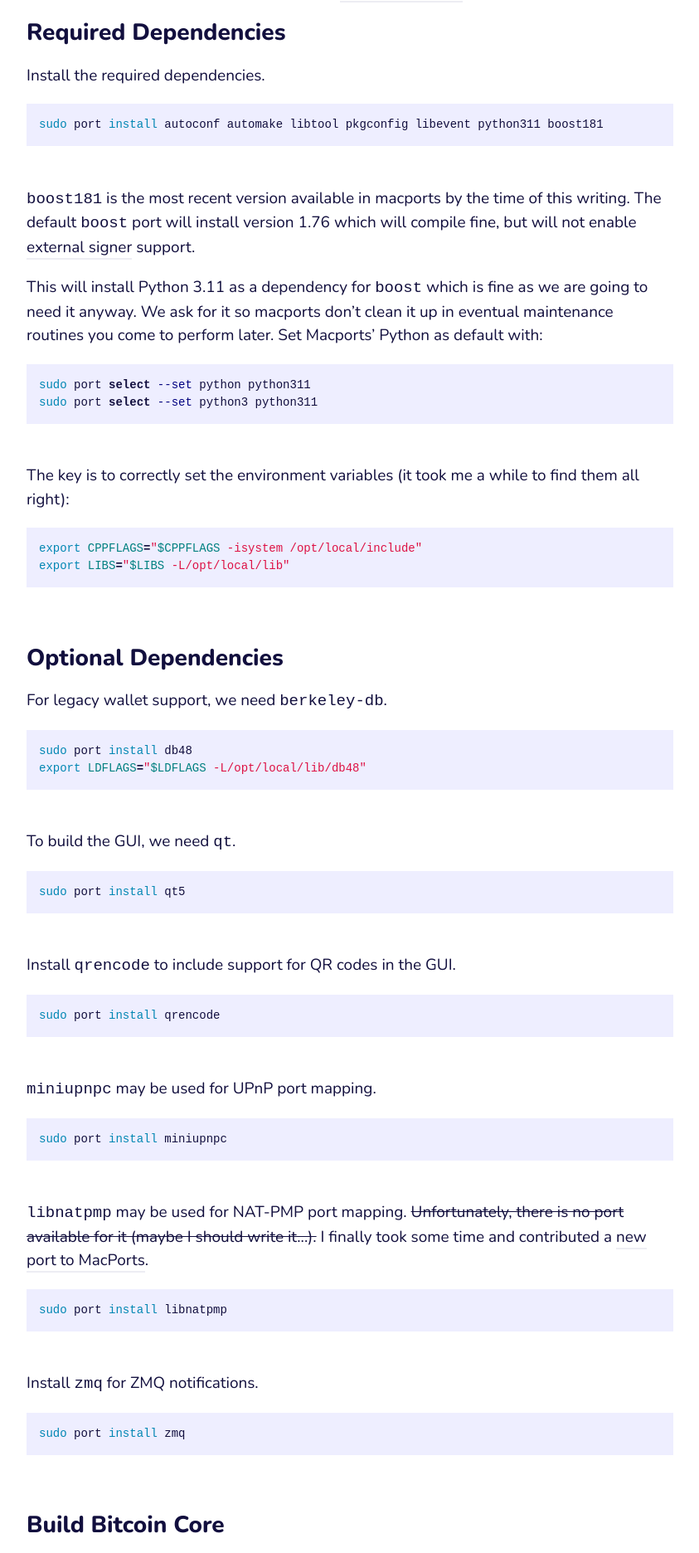
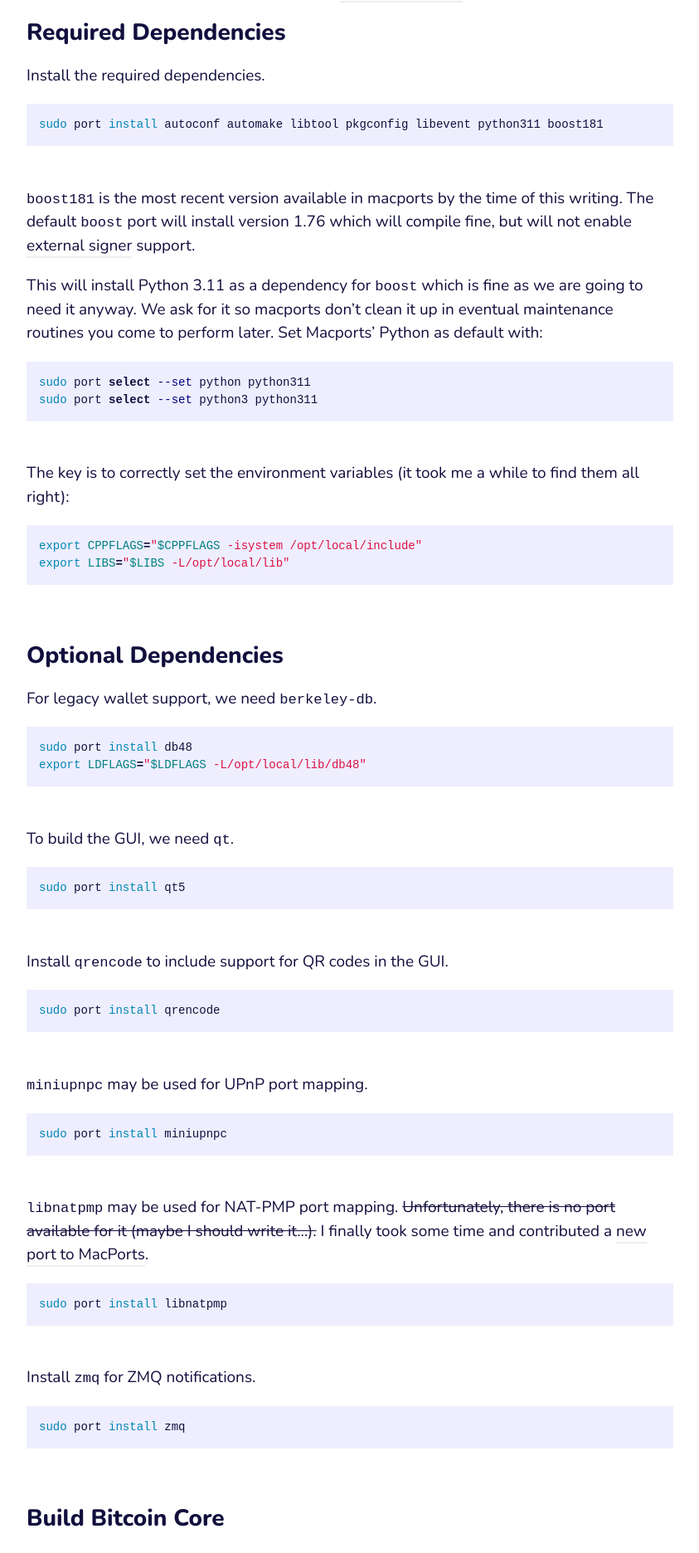
Before and after one commit to edilmedeiros/edilmedeiros.github.io, a Jekyll site: the page built from _posts/2024-01-15-compile-bitcoin-core-with-macports.md, in a window 1280 px wide. Shown: the part 1137-3009 px from the top of the page at 83% size, without its empty margins (218-1061 px from the left). Built offline with Jekyll 4.4.1, drawn with Linux system fonts in a browser that asks for light colours.

Commit message:
Adjust inline code font

```diff
--- a/_sass/1-tools/_normalize.scss
+++ b/_sass/1-tools/_normalize.scss
@@ -98,7 +98,12 @@
 kbd,
 samp {
   font-family: monospace, monospace; /* 1 */
-  font-size: 1em; /* 2 */
+  font-size: 0.9em; /* 2 */
+}
+
+pre code {
+    font-family: monospace, monospace;
+    font-size: 1em;
 }
 
 /**
```
